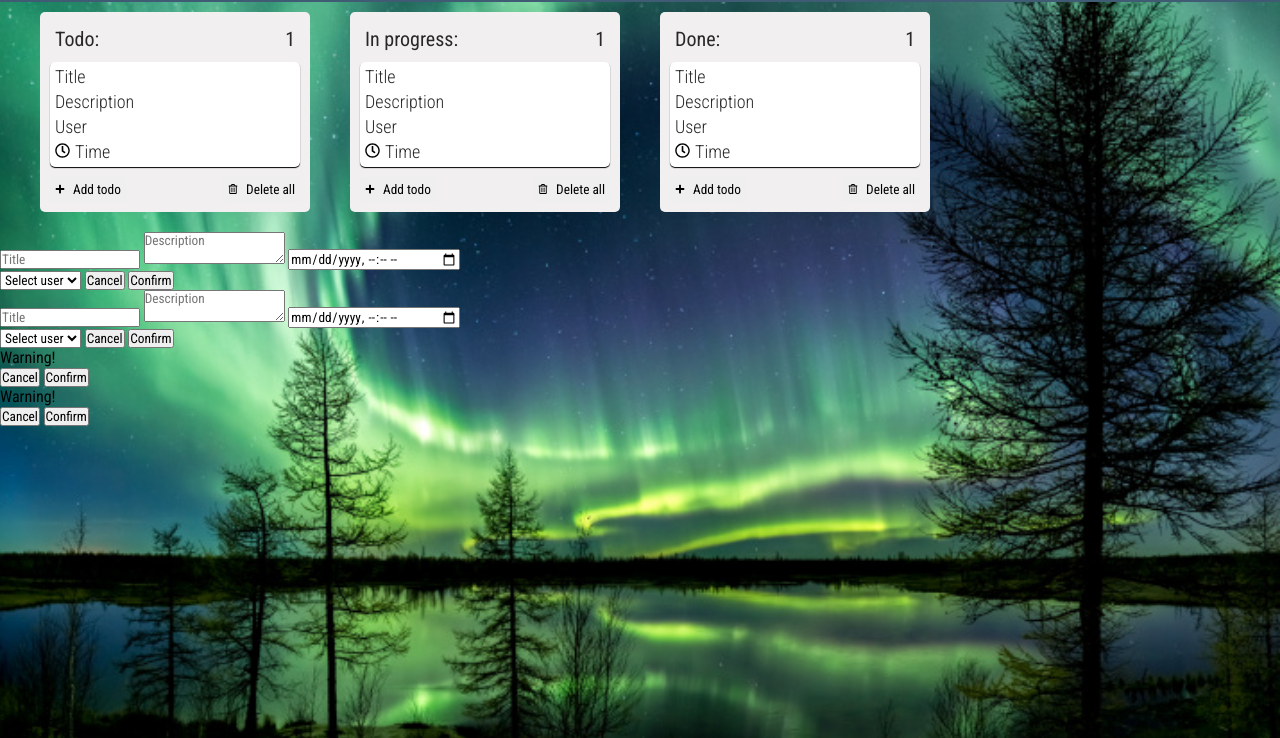
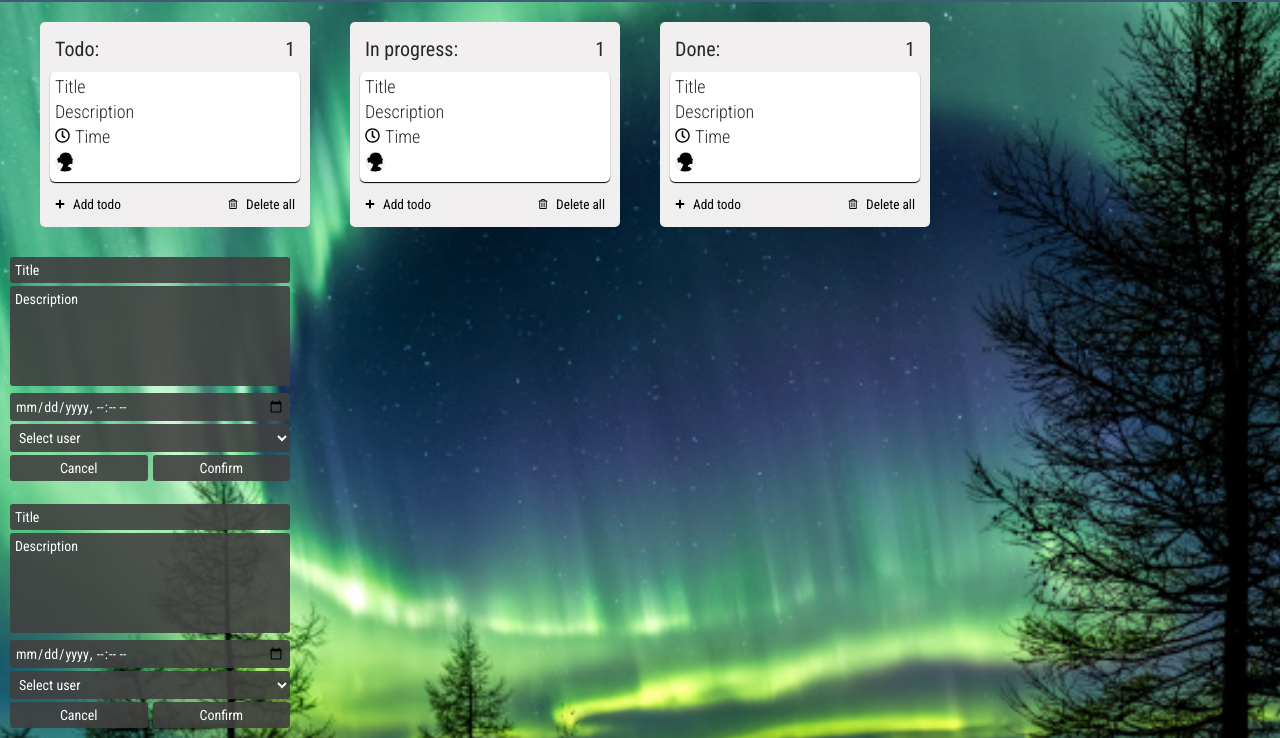
Before and after one commit to volhafrantsevich/Trello-project, a website built with Parcel: page src/index.html in a window 1280 px wide. Shown: the part 38-776 px from the top of the page. Built offline with nearby package versions, Linux system fonts and the light colour scheme.

Commit message:
add: extra card,edit item style

```diff
--- a/src/index.html
+++ b/src/index.html
@@ -31,11 +31,15 @@
 						<div class="board__block" draggable="true">
 							<p>Title</p>
 							<p>Description</p>
-							<p>User</p>
 							<p><svg xmlns="http://www.w3.org/2000/svg" viewBox="0 0 512 512">
 									<path
 										d="M256 8C119 8 8 119 8 256s111 248 248 248 248-111 248-248S393 8 256 8zm0 448c-110.5 0-200-89.5-200-200S145.5 56 256 56s200 89.5 200 200-89.5 200-200 200zm61.8-104.4l-84.9-61.7c-3.1-2.3-4.9-5.9-4.9-9.7V116c0-6.6 5.4-12 12-12h32c6.6 0 12 5.4 12 12v141.7l66.8 48.6c5.4 3.9 6.5 11.4 2.6 16.8L334.6 349c-3.9 5.3-11.4 6.5-16.8 2.6z" />
 								</svg>Time</p>
+							<div class="photo"><img
+									src="./assets/images/png-transparent-silhouette-child-woman-silhouette-child-face-animals.png"
+									alt="userPhoto">
+							</div>
+
 							<!-- <button class="btn btn-move">
 								Тут можно отрисовать стрелку с помощью CSS
 							</button> -->
@@ -80,11 +84,14 @@
 						<div class="board__block" draggable="true">
 							<p>Title</p>
 							<p>Description</p>
-							<p>User</p>
 							<p><svg xmlns="http://www.w3.org/2000/svg" viewBox="0 0 512 512">
 									<path
 										d="M256 8C119 8 8 119 8 256s111 248 248 248 248-111 248-248S393 8 256 8zm0 448c-110.5 0-200-89.5-200-200S145.5 56 256 56s200 89.5 200 200-89.5 200-200 200zm61.8-104.4l-84.9-61.7c-3.1-2.3-4.9-5.9-4.9-9.7V116c0-6.6 5.4-12 12-12h32c6.6 0 12 5.4 12 12v141.7l66.8 48.6c5.4 3.9 6.5 11.4 2.6 16.8L334.6 349c-3.9 5.3-11.4 6.5-16.8 2.6z" />
 								</svg>Time</p>
+							<div class="photo"><img
+									src="./assets/images/png-transparent-silhouette-child-woman-silhouette-child-face-animals.png"
+									alt="userPhoto">
+							</div>
 						</div>
 						<div class="board__buttons">
 							<button class="btn btn-edit">
@@ -125,11 +132,15 @@
 						<div class="board__block" draggable="true">
 							<p>Title</p>
 							<p>Description</p>
-							<p>User</p>
 							<p><svg xmlns="http://www.w3.org/2000/svg" viewBox="0 0 512 512">
 									<path
 										d="M256 8C119 8 8 119 8 256s111 248 248 248 248-111 248-248S393 8 256 8zm0 448c-110.5 0-200-89.5-200-200S145.5 56 256 56s200 89.5 200 200-89.5 200-200 200zm61.8-104.4l-84.9-61.7c-3.1-2.3-4.9-5.9-4.9-9.7V116c0-6.6 5.4-12 12-12h32c6.6 0 12 5.4 12 12v141.7l66.8 48.6c5.4 3.9 6.5 11.4 2.6 16.8L334.6 349c-3.9 5.3-11.4 6.5-16.8 2.6z" />
 								</svg>Time</p>
+							<div class="photo"><img
+									src="./assets/images/png-transparent-silhouette-child-woman-silhouette-child-face-animals.png"
+									alt="userPhoto">
+							</div>
+
 						</div>
 						<div class="board__buttons">
 							<button class="btn btn-edit">
@@ -165,45 +176,47 @@
 
 			<!-- Данную карточку можно использовать для создания новой карточки -->
 			<div class="card-form">
-				<input class="card-form__title" type="text" placeholder="Title" />
-				<textarea class="card-form__desc" placeholder="Description"></textarea>
+				<input class="card-form__title item" type="text" placeholder="Title" />
+				<textarea class="card-form__desc item" placeholder="Description"></textarea>
 
 				<label for="card-form__deadline">
-					<input id="card-form__deadline" type="datetime-local" />
+					<input class="item" id="card-form__deadline" type="datetime-local" />
 				</label>
 
 				<div class="card-form__choices">
-					<select>
+					<select class="item">
 						<option value="Select user" selected>Select user</option>
 						<option value="User 1">User 1</option>
 						<option value="User 2">User 2</option>
 						<option value="User 3">User 3</option>
 					</select>
-
-					<button class="btn btn-cancel" type="reset">Cancel</button>
-					<button class="btn btn-confirm" type="submit">Confirm</button>
+					<div class="card-form__buttons">
+						<button class="item btn-cancel" type="reset">Cancel</button>
+						<button class="item btn-confirm" type="submit">Confirm</button>
+					</div>
 				</div>
 			</div>
 
 			<!-- Данную карточку можно использовать для внесения исправлений в уже созданную карточку -->
 			<div class="card-form">
-				<input class="card-form__title" type="text" placeholder="Title" />
-				<textarea class="card-form__desc" placeholder="Description"></textarea>
+				<input class="card-form__title item" type="text" placeholder="Title" />
+				<textarea class="card-form__desc item" placeholder="Description"></textarea>
 
 				<label for="card-form__deadline">
-					<input id="card-form__deadline" type="datetime-local" />
+					<input class="item" id="card-form__deadline" type="datetime-local" />
 				</label>
 
 				<div class="card-form__choices">
-					<select>
+					<select class="item">
 						<option value="Select user" selected>Select user</option>
 						<option value="User 1">User 1</option>
 						<option value="User 2">User 2</option>
 						<option value="User 3">User 3</option>
 					</select>
-
-					<button class="btn btn-cancel" type="reset">Cancel</button>
-					<button class="btn btn-confirm" type="submit">Confirm</button>
+					<div class="card-form__buttons">
+						<button class="item btn-cancel" type="reset">Cancel</button>
+						<button class="item btn-confirm" type="submit">Confirm</button>
+					</div>
 				</div>
 			</div>
 
--- a/src/style/extra.scss
+++ b/src/style/extra.scss
@@ -16,6 +16,9 @@ $bgBoard:  rgb(241, 239, 239);
 $bgBoardHover:  rgba(64, 92, 117, 0.7);
 $bgItem: rgba(255, 255, 255, 0.2);
 $bgDimlyHover:rgba(0, 0, 0, 0.1);
+$bgFormItems:rgba(65, 64, 64, 0.9);
+$bgCancel: rgba(228, 148, 148, 1);
+$bgConfirm: rgba(47, 119, 170, 1);
 
 @mixin titleBoard {
 	font-weight: 400;
@@ -29,3 +32,21 @@ $bgDimlyHover:rgba(0, 0, 0, 0.1);
 	line-height: 20px;
 	color: $textBlack;
 }
+@mixin formItems {
+	border: none;
+	background-color: $bgFormItems;
+	border-radius: 3px;
+	color: $textWhite;
+	padding: 5px;
+	font-size: 14px;
+	margin-bottom: 3px;
+	resize: none;
+	width: 100%;
+	&::placeholder{
+		color: $textWhite;
+	}
+	&:focus{
+		outline: none;
+		opacity: 0.9;
+	}
+}
--- a/src/style/style.scss
+++ b/src/style/style.scss
@@ -42,8 +42,7 @@ color: $textWhite;
 	}
 }
 .root{
-	height: 100vh;
-	padding: 10px 0;
+	padding: 20px 0 300px;
 	background-image: url(../assets/images/kamil-nureev_1.jpg);
 	background-repeat: no-repeat;
 	background-size: cover;
@@ -103,6 +102,21 @@ display: flex;
 		height: 15px;
 		margin-right: 5px;
 	}
+	.photo{
+		display: flex;
+		justify-content: center;
+		align-items: center;
+		border-radius: 50%;
+		overflow: hidden;
+		width: 20px;
+		height: 20px;
+		margin-bottom: 5px;
+			img{
+			width: 100%;
+			height: 100%;
+
+		}
+		}
 }
 	&__buttons{
 		flex-direction: column;
@@ -150,5 +164,35 @@ display: flex;
 			}
 		}
 	}
-
 }
+.card-form{
+	max-width: 300px;
+	width: 100%;
+	padding: 10px;
+	.item{
+		@include formItems;
+	}
+	&__desc{
+		height: 100px;
+		}
+	&__buttons{
+		display: flex;
+		.btn-cancel{
+			margin-right: 5px;
+			&:hover{
+				background-color: $bgCancel;
+			}
+			&:active{
+				opacity: 0.7;
+			}
+		}
+		.btn-confirm{
+			&:hover{
+				background-color: $bgConfirm;
+			}
+			&:active{
+				opacity: 0.7;
+			}
+		}
+	}
+}
```
Also changed, not shown: src/assets/images/png-transparent-silhouette-child-woman-silhouette-child-face-animals.png (added).
